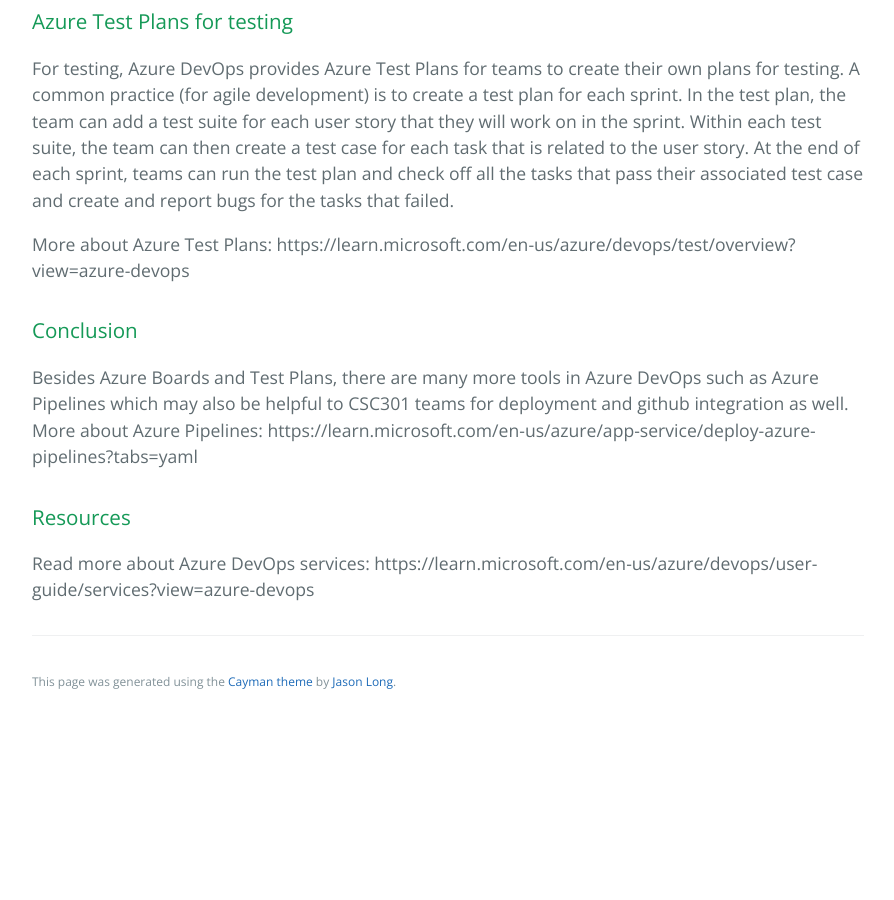
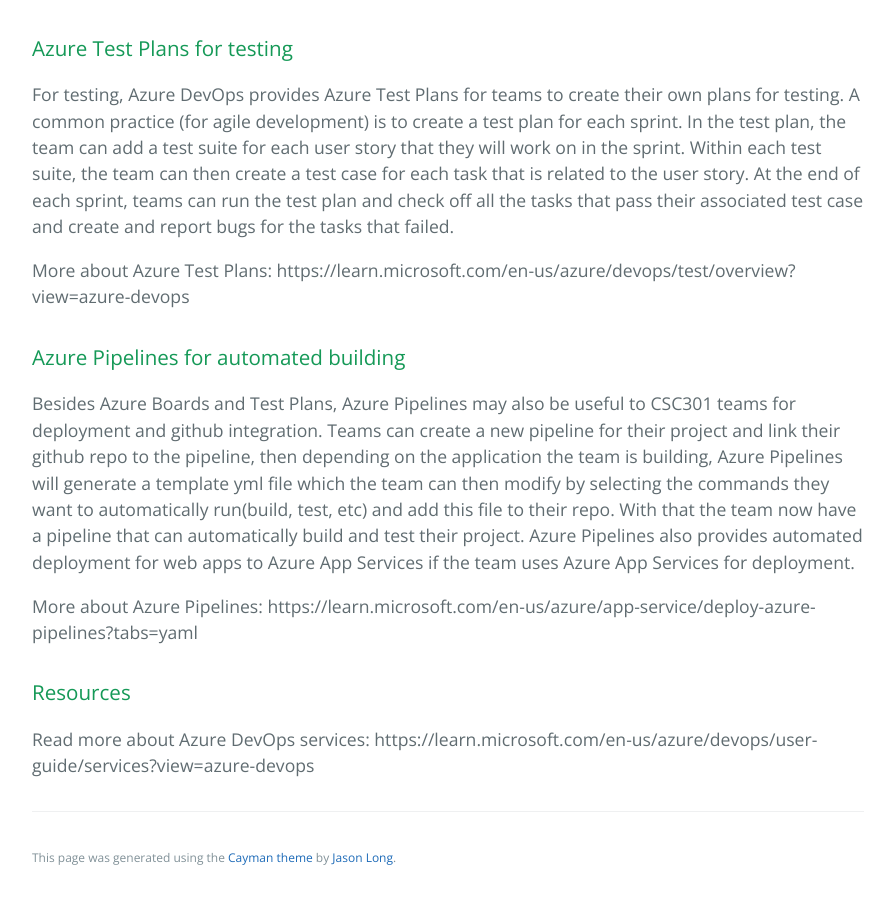
Before and after one commit to learning-software-engineering/learning-software-engineering.github.io, a Jekyll site: the page built from Topics/Product_Management/Azure_DevOps.md, in a window 1280 px wide and 900 px high, scrolled down 1108 px. Shown: the whole window, without its empty margins (192-1086 px from the left). Built offline with Jekyll 4.4.1, drawn with Linux system fonts in a browser that asks for light colours; our own code applies the rules of GitHub Pages for plain Markdown files; before the commit the page ends 1832 px from its top, so only the background shows below that; some of the changed text lies outside the part shown.

Commit message:
Added a section for Azure Pipelines.

```diff
--- a/Topics/Product_Management/Azure_DevOps.md
+++ b/Topics/Product_Management/Azure_DevOps.md
@@ -1,5 +1,5 @@
 ## Introduction to Azure DevOps
-Azure DevOps is a product management tool that helps teams manage projects by providing a set of services to support the entire software development life cycle of a product from planning to deployment. For CSC301 teams, two very useful tools are Azure Boards and Azure Test Plans.
+Azure DevOps is a product management tool provided by Microsoft that helps teams manage projects by providing a set of services to support the entire software development life cycle of a product from planning to deployment. For CSC301 teams, two very useful tools are Azure Boards and Azure Test Plans.
 ### Azure Boards for task management
 For task management, Azure DevOps provides Azure Board for teams to create work items and assign them to team members. The status of these work items can then be updated during the development phase.
 A really useful feature of Azure Board is that it allows teams to create work items of different work types and group related work items into a hierarchical structure. Teams can define and customize their own work item types and create a work item hierarchy. A common work item hierarchy for agile process is:
@@ -19,8 +19,9 @@
 
 More about Azure Test Plans: https://learn.microsoft.com/en-us/azure/devops/test/overview?view=azure-devops
 
-### Conclusion
-Besides Azure Boards and Test Plans, there are many more tools in Azure DevOps such as Azure Pipelines which may also be helpful to CSC301 teams for deployment and github integration as well.
+### Azure Pipelines for automated building
+Besides Azure Boards and Test Plans, Azure Pipelines may also be useful to CSC301 teams for deployment and github integration. Teams can create a new pipeline for their project and link their github repo to the pipeline, then depending on the application the team is building, Azure Pipelines will generate a template yml file which the team can then modify by selecting the commands they want to automatically run(build, test, etc) and add this file to their repo. With that the team now have a pipeline that can automatically build and test their project. Azure Pipelines also provides automated deployment for web apps to Azure App Services if the team uses Azure App Services for deployment.
+
 More about Azure Pipelines: https://learn.microsoft.com/en-us/azure/app-service/deploy-azure-pipelines?tabs=yaml
 
 ### Resources
```
